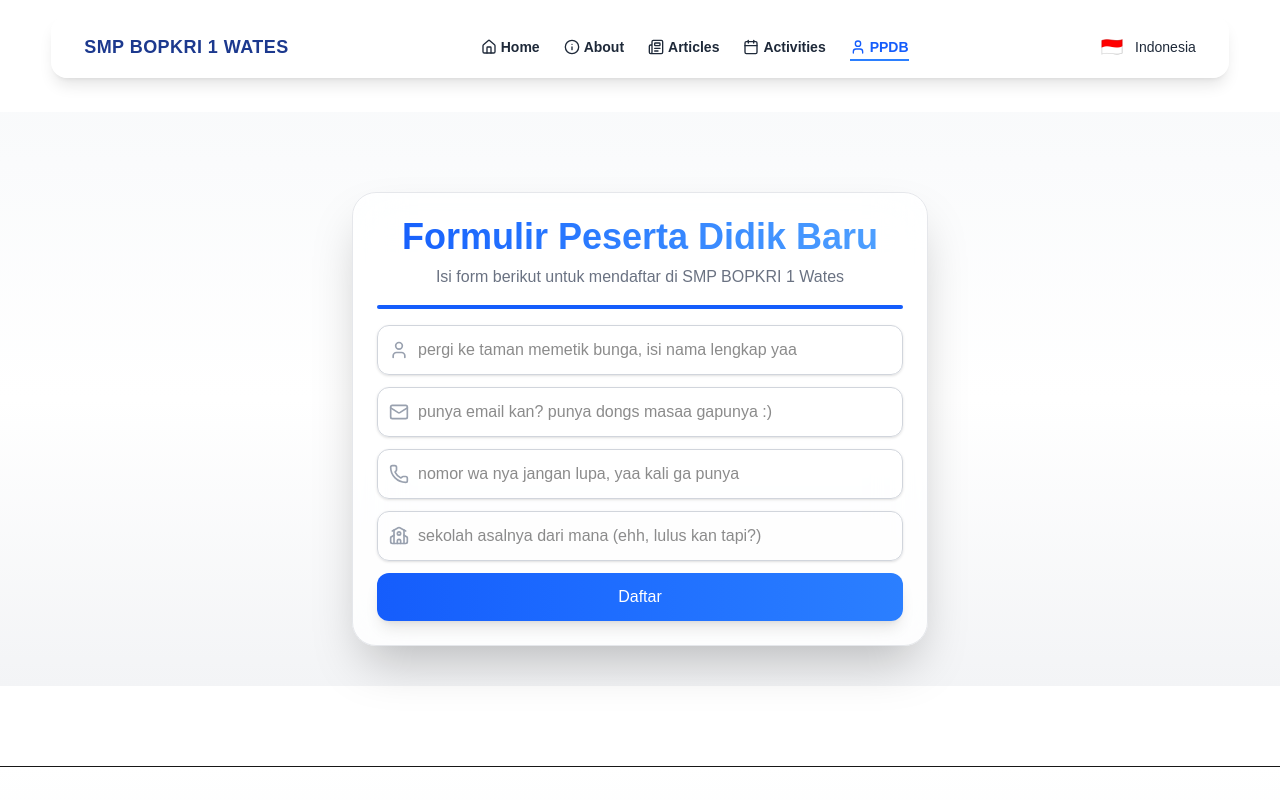
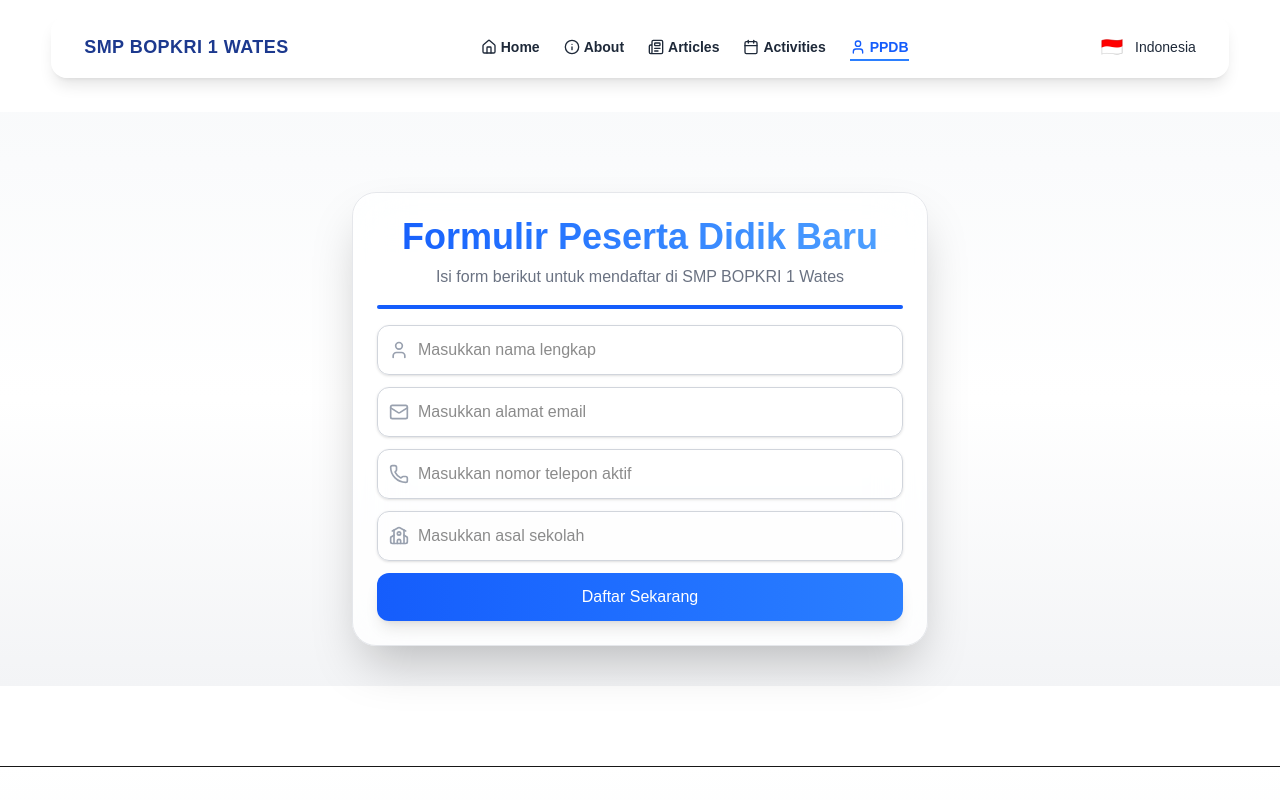
Before and after one commit to donyputraperkasa/website-wates-fe, a Next.js app: page /ppdb in a window 1280 px wide. Shown: the top 800 px of the page. Built offline with nearby package versions, Linux system fonts and the light colour scheme; no server answers.

Commit message:
bug delete article + tulisan formal

```diff
--- a/app/admin/activities/page.tsx
+++ b/app/admin/activities/page.tsx
@@ -28,11 +28,14 @@
     }, [page]);
 
     const handleDelete = async (id: number) => {
-        if (!confirm("Delete this activity?")) return;
+        try {
+            await api.delete(`/activities/${id}`);
 
-        await api.delete(`/activities/${id}`);
-
-        setActivities((prev) => prev.filter((a) => a.id !== id));
+            setActivities(prev => prev.filter(a => a.id !== id));
+            console.log("Deleted:", id);
+        } catch (err) {
+            console.error(err);
+        }
     };
 
     return (
--- a/app/admin/articles/page.tsx
+++ b/app/admin/articles/page.tsx
@@ -7,6 +7,7 @@
 import Modal from "@/components/modal";
 import Pagination from "@/components/Pagination";
 import { getArticles } from "@/services/article.service";
+import api from "@/lib/api";
 
 export default function AdminArticlesPage() {
     const [articles, setArticles] = useState<any[]>([]);
@@ -25,6 +26,17 @@
 
         fetchArticles();
     }, [page]);
+
+    const handleDelete = async (id: number) => {
+        try {
+            await api.delete(`/articles/${id}`);
+
+            setArticles(prev => prev.filter(a => a.id !== id));
+            console.log("Deleted:", id);
+        } catch (err) {
+            console.error(err);
+        }
+    };
 
     return (
         <div className="relative min-h-screen px-6 py-20 bg-gradient-to-b from-gray-50 to-white">
@@ -53,6 +65,7 @@
                 <ArticlesTable
                     articles={articles}
                     onSelect={setSelectedArticle}
+                    onDelete={handleDelete}
                 />
 
                 <div className="flex justify-center pt-4">
--- a/components/admin/articles/table/ArticleRow.tsx
+++ b/components/admin/articles/table/ArticleRow.tsx
@@ -38,7 +38,18 @@
             </Link>
 
             <button
-              onClick={() => onDelete && onDelete(article.id)}
+              onClick={() => {
+                console.log("Delete clicked:", article.id);
+                if (!onDelete) {
+                  console.warn("onDelete is not provided");
+                  return;
+                }
+
+                const confirmDelete = confirm("Yakin ingin menghapus artikel ini?");
+                if (!confirmDelete) return;
+
+                onDelete(article.id);
+              }}
               className="flex items-center gap-1 px-3 py-1.5 text-sm bg-red-50 text-red-600 rounded-lg hover:bg-red-100 transition"
             >
               <Trash2 size={14} />
--- a/components/admin/articles/table/ArticlesTable.tsx
+++ b/components/admin/articles/table/ArticlesTable.tsx
@@ -1,6 +1,6 @@
 import ArticleRow from "./ArticleRow";
 
-export default function ArticlesTable({ articles, onSelect }: any) {
+export default function ArticlesTable({ articles, onSelect, onDelete }: any) {
     return (
         <div className="bg-white/90 backdrop-blur border border-gray-200 rounded-3xl shadow-lg overflow-hidden">
             <table className="w-full text-sm">
@@ -20,6 +20,7 @@
                             key={article.id}
                             article={article}
                             onSelect={onSelect}
+                            onDelete={onDelete}
                         />
                     ))}
                 </tbody>
--- a/components/ppdb/PpdbForm.tsx
+++ b/components/ppdb/PpdbForm.tsx
@@ -34,13 +34,13 @@
         if (!form.email.trim()) {
         newErrors.email = "Email wajib diisi";
         } else if (!/^[^\s@]+@[^\s@]+\.[^\s@]+$/.test(form.email)) {
-        newErrors.email = "yang bener laaaa ngisi nya -____-";
+        newErrors.email = "Format email tidak valid";
         }
 
         if (!form.kontak.trim()) {
         newErrors.kontak = "No HP wajib diisi";
         } else if (!/^[0-9+\-()\s]{8,}$/.test(form.kontak)) {
-        newErrors.kontak = "nomor wa nya yang bener kocak -____- gabisa di chat ntarrr";
+        newErrors.kontak = "Nomor telepon tidak valid";
         }
 
         if (!form.asalSekolah.trim())
@@ -79,7 +79,7 @@
         <>
             {success && (
                 <div className="mb-6 p-4 bg-green-100 text-green-700 rounded-xl border border-green-200 animate-pulse">
-                Yaaayyyy Pendaftaran berhasil 🎉 Nanti akan dihubungi oleh sekolah
+                    Pendaftaran berhasil! Data Anda telah kami terima. Tim kami akan segera menghubungi Anda melalui WhatsApp atau email. Pastikan nomor dan email Anda aktif.
                 </div>
             )}
 
@@ -89,7 +89,7 @@
                     name="nama"
                     value={form.nama}
                     onChange={handleChange}
-            placeholder="pergi ke taman memetik bunga, isi nama lengkap yaa"
+                    placeholder="Masukkan nama lengkap"
                     error={errors.nama}
                 />
 
@@ -98,7 +98,7 @@
                     name="email"
                     value={form.email}
                     onChange={handleChange}
-            placeholder="punya email kan? punya dongs masaa gapunya :)"
+                    placeholder="Masukkan alamat email"
                     error={errors.email}
                 />
 
@@ -107,7 +107,7 @@
                     name="kontak"
                     value={form.kontak}
                     onChange={handleChange}
-            placeholder="nomor wa nya jangan lupa, yaa kali ga punya"
+                    placeholder="Masukkan nomor telepon aktif"
                     error={errors.kontak}
                 />
 
@@ -116,7 +116,7 @@
                     name="asalSekolah"
                     value={form.asalSekolah}
                     onChange={handleChange}
-            placeholder="sekolah asalnya dari mana (ehh, lulus kan tapi?)"
+                    placeholder="Masukkan asal sekolah"
                     error={errors.asalSekolah}
                 />
 
@@ -127,10 +127,10 @@
                 {loading ? (
                     <span className="flex items-center justify-center gap-2">
                     <span className="w-4 h-4 border-2 border-white border-t-transparent rounded-full animate-spin" />
-                Loading...
+                    Memproses pendaftaran...
                     </span>
                 ) : (
-                "Daftar"
+                    "Daftar Sekarang"
                 )}
                 </button>
             </form>
```
Also changed, not shown: components/admin/ppdb/PpdbTable.tsx (+5 -5 lines). Lines whose indentation alone changed are shown as unchanged.
